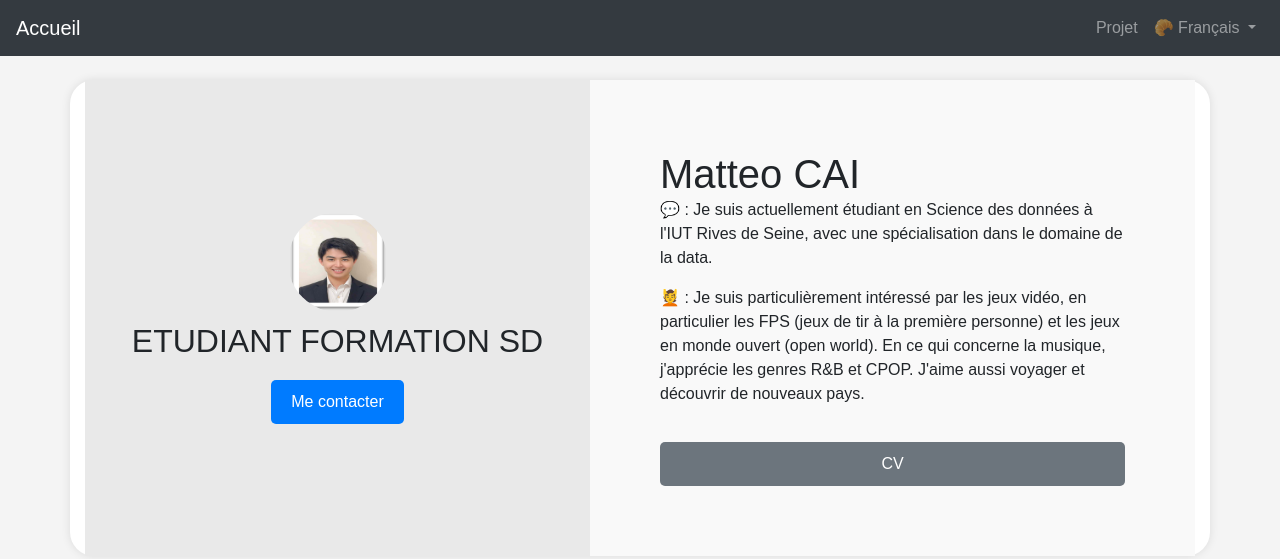
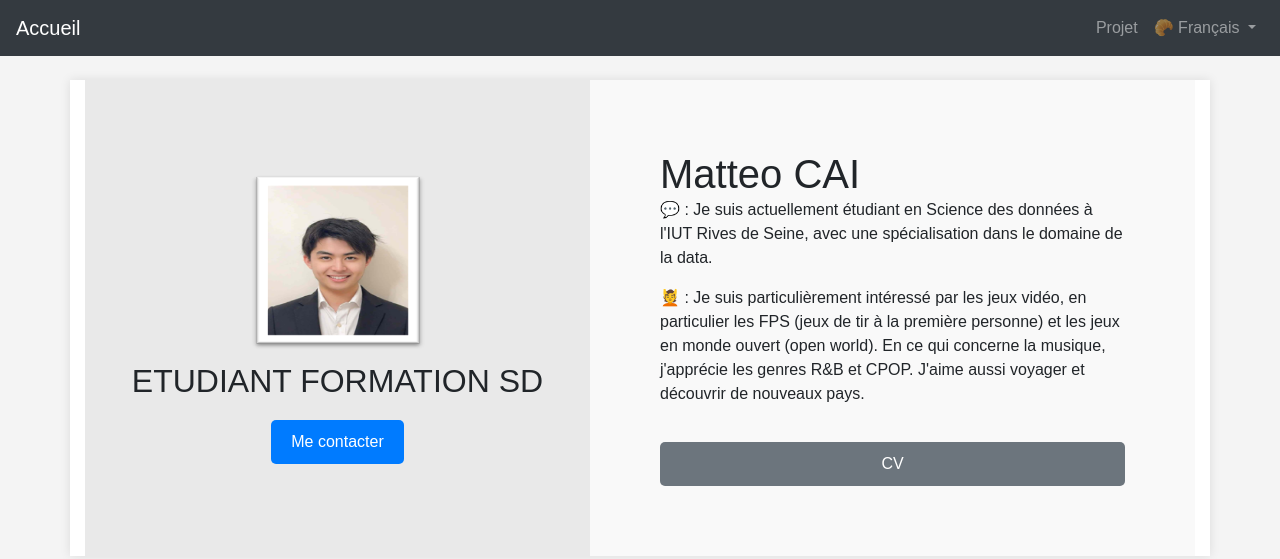
Before and after one commit to hanmlx/hanmlx.github.io, a plain HTML site: page index.html in a window 1280 px wide. Drawn offline with nearby package versions, Linux system fonts and the light colour scheme.

Commit message:
update css
radius, and emoji

```diff
--- a/css/styles.css
+++ b/css/styles.css
@@ -7,12 +7,10 @@ body {
 
 .container {
     display: flex;
-    width: 100%;
+    width: 90%;
     margin: 0 auto;
     background: white;
     box-shadow: 0 0 10px rgba(0, 0, 0, 0.1);
-    border-radius: 24px;
-
 }
 
 .left-column {
@@ -35,10 +33,10 @@ body {
 }
 
 .profile-pic {
-    width: 100px;
-    height: 100px;
+    width: 180px;
+    height: 180px;
     margin-bottom: 10px;
-    border-radius: 50%;
+    /* border-radius: 100%; */
 }
 
 h1, h2 {
```
